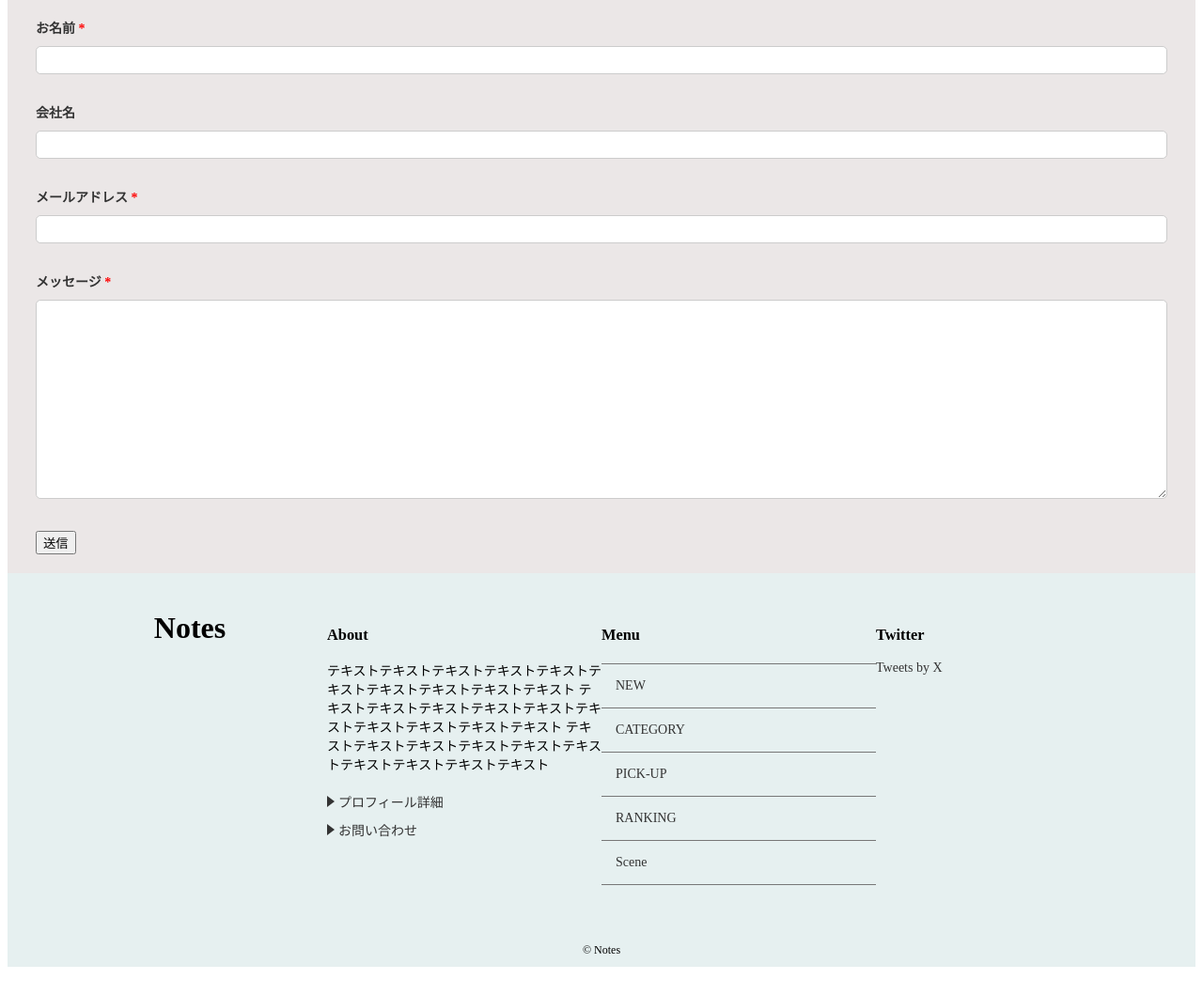
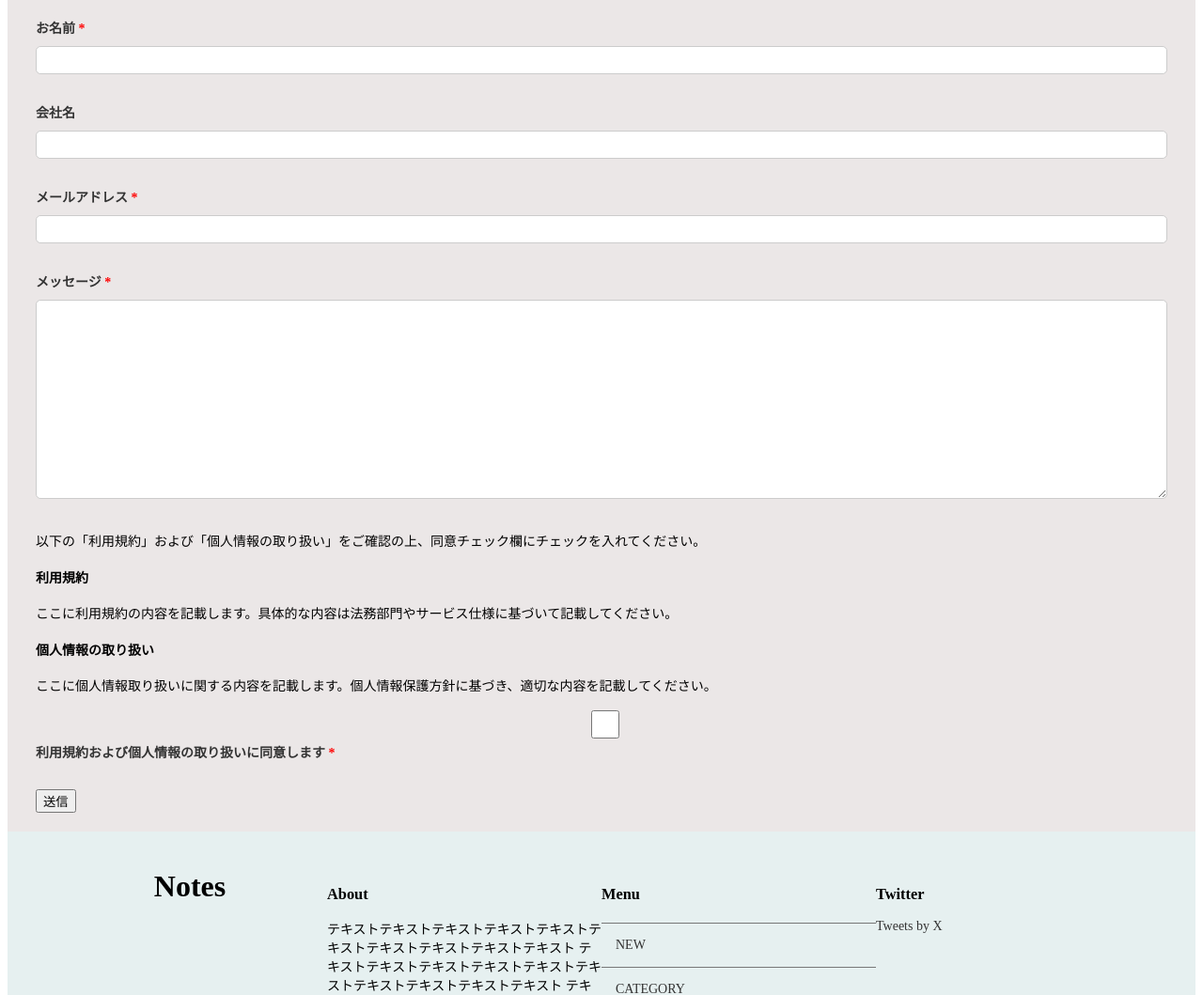
Before and after one commit to SushiRocket/django, a Django app: page /contact/ in a window 1280 px wide. Shown: the part 428-1487 px from the top of the page at 94% size. Before the commit the page ends 1457 px from the top, so only its background shows below. Run offline with Django 5.2, Linux system fonts and the light colour scheme; some libraries are stand-ins or nearby versions.

Commit message:
contact_formに利用規約チェック欄を作成

```diff
--- a/project4/notes/forms.py
+++ b/project4/notes/forms.py
@@ -21,4 +21,9 @@ class ContactForm(forms.Form):
         label='メールアドレス',
         required=True
         )
-    message = forms.CharField(widget=forms.Textarea,label='メッセージ')
+    message = forms.CharField(
+        widget=forms.Textarea,
+        label='メッセージ',
+        max_length=1000,
+        required=True
+        )
--- a/project4/notes/templates/notes/contact_form.html
+++ b/project4/notes/templates/notes/contact_form.html
@@ -43,7 +43,33 @@
                 {{ field.errors }}
             </div>
         {% endfor %}
-        <button type="submit" class="btn btn-dark">送信</button>
+
+            <div class="terms-container">
+                <p>
+                  以下の「利用規約」および「個人情報の取り扱い」をご確認の上、同意チェック欄にチェックを入れてください。
+                </p>
+                <h4>利用規約</h4>
+                <div class="terms-scroll">
+                    <p>
+                      ここに利用規約の内容を記載します。具体的な内容は法務部門やサービス仕様に基づいて記載してください。
+                    </p>
+                </div>
+                <h4>個人情報の取り扱い</h4>
+                <div class="terms-scroll">
+                    <p>
+                      ここに個人情報取り扱いに関する内容を記載します。個人情報保護方針に基づき、適切な内容を記載してください。
+                    </p>
+                </div>
+            </div>
+
+            <div class="form-group">
+                <label>
+                    <input type="checkbox" name="agreement" required>
+                    利用規約および個人情報の取り扱いに同意します
+                    <span style="color: red;">*</span>
+                </label>
+            </div>
+            <button type="submit" class="btn btn-dark">送信</button>
     </form>
-    </div>
+</div>
 {% endblock %}
```
